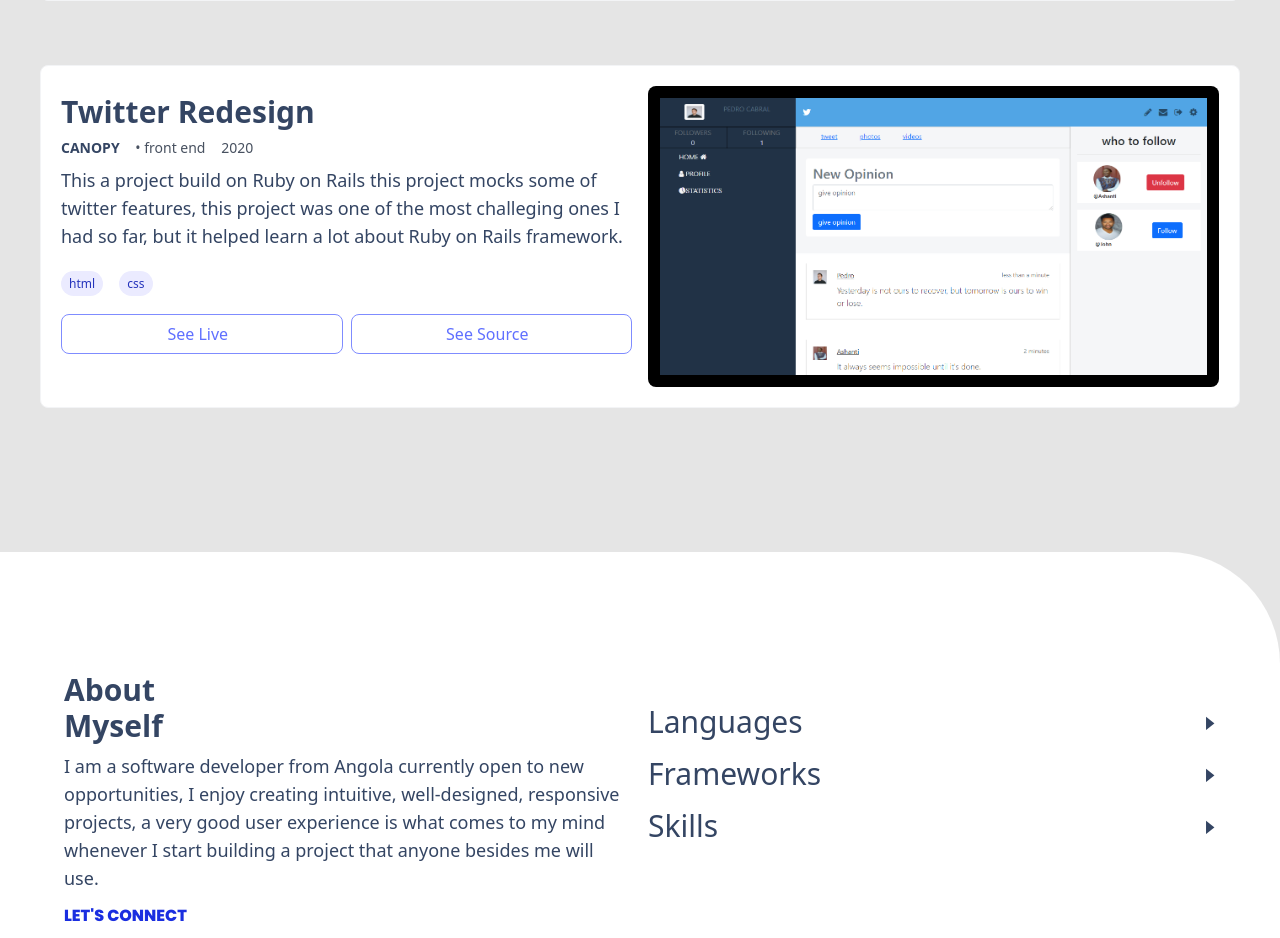
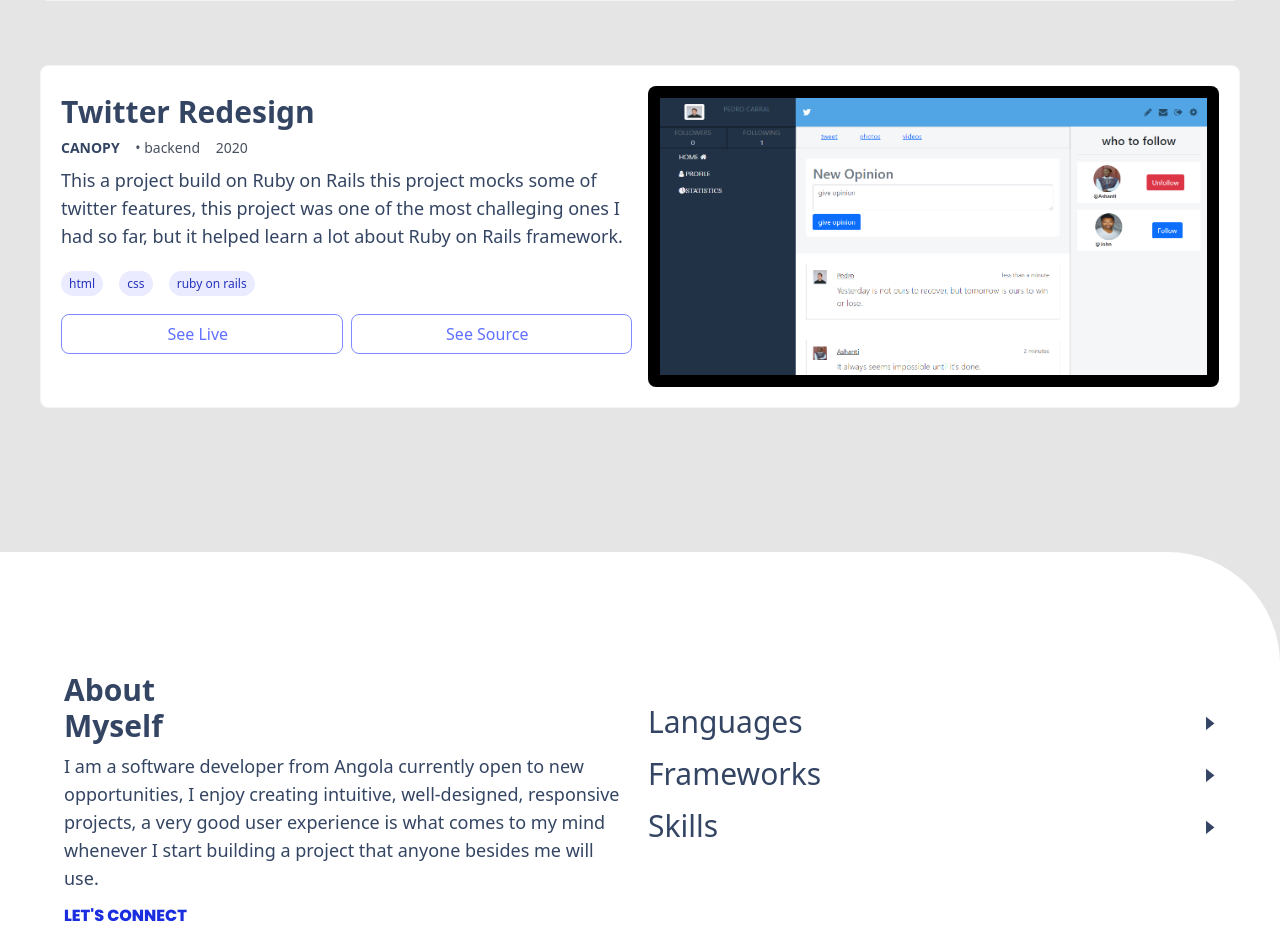
Before and after one commit to helciodev/helciodev.github.io, a website: page index.html in a window 1280 px wide. Shown: the part 2260-3198 px from the top of the page. Drawn offline with nearby package versions, Linux system fonts and the light colour scheme; some icons are missing.

Commit message:
Add tech

```diff
--- a/index.html
+++ b/index.html
@@ -202,7 +202,7 @@
             </span>
 
             <span class="text-capitalize text-canopy">
-              &bull; front end
+              &bull; backend
             </span>
             <span class="text-capitalize text-canopy">
               2020
@@ -212,6 +212,7 @@
           <div class="flex-inline space-x-3 my-5">
             <span class="tech">html</span>
             <span class="tech">css</span>
+            <span class="tech">ruby on rails</span>
           </div>
           <hr class="my-2 md:hidden">
 
```
